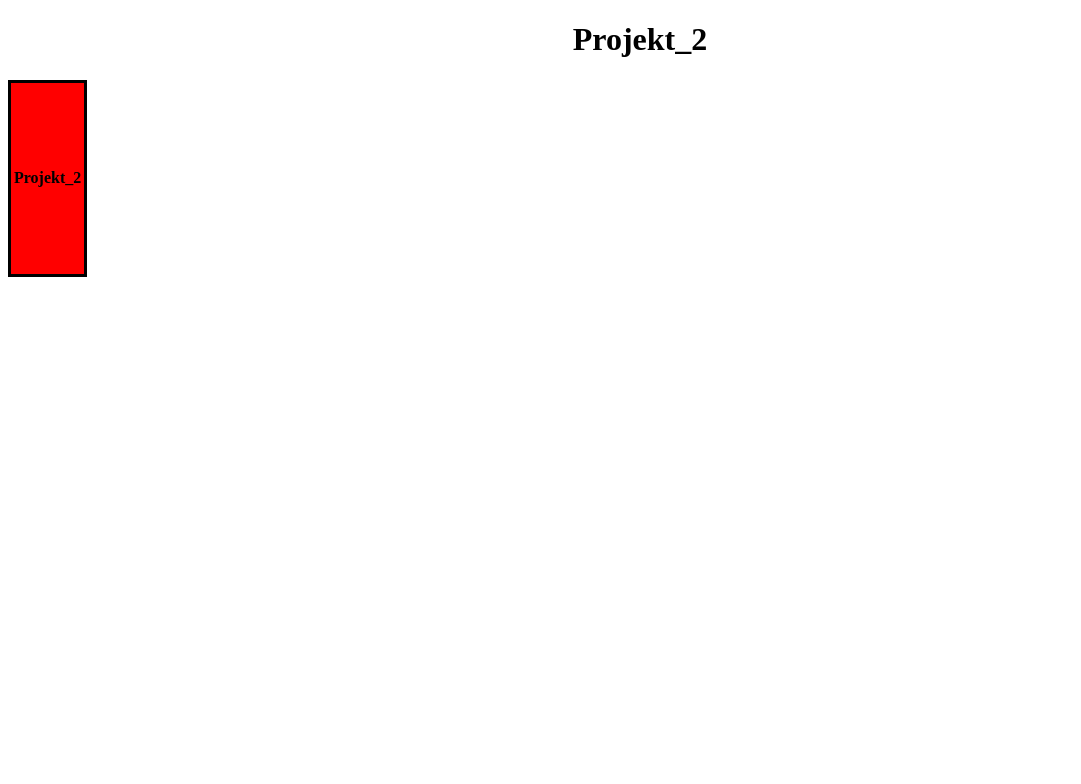
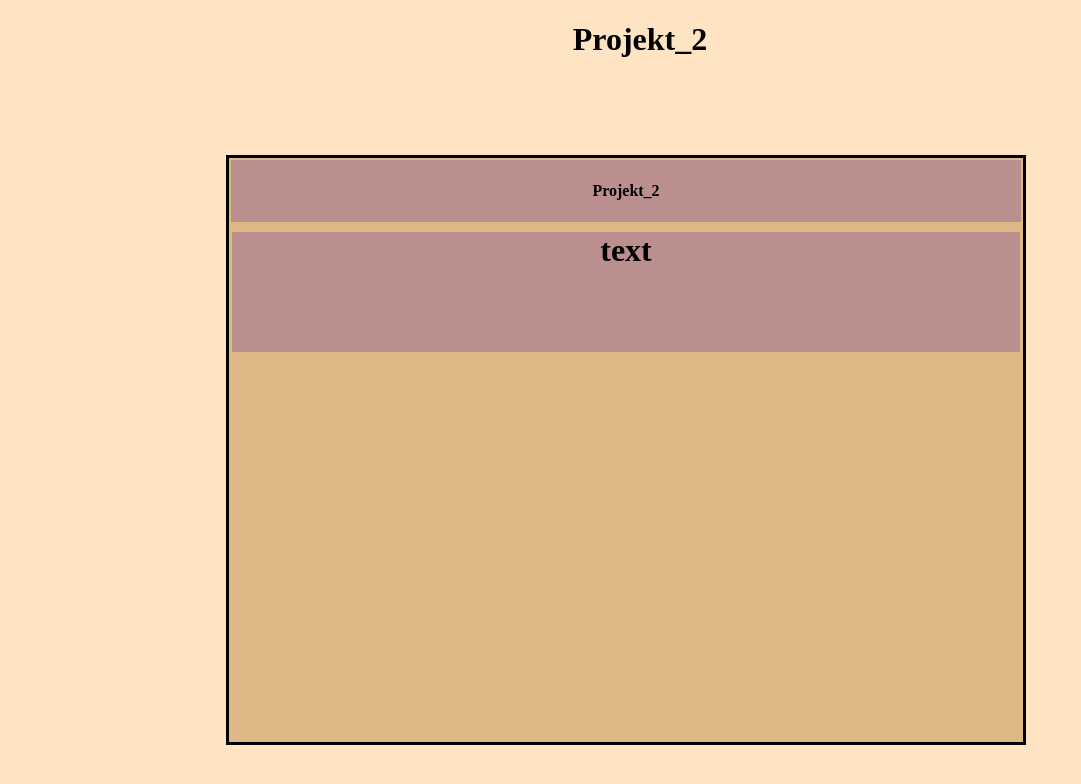
Before and after one commit to albertdrobakha-eng/projekt_2, a plain HTML site: page index.html in a window 1280 px wide. Shown: the whole page, without its empty margins (0-1081 px from the left). Drawn offline with Linux system fonts and the light colour scheme.

Commit message:
Update files

```diff
--- a/index.html
+++ b/index.html
@@ -12,11 +12,19 @@
 	<table class="tabel">
 
 	        <thead>
-            <tr class="head">
-                <th class="esimene"
+            <tr>
+                <th class="head"
                 colspan="2">Projekt_2</th>
             </tr>
         </thead>
+        <tbody>
+        	<tr>
+        		<td>
+        			<h1 class="tbody">text</h1>
+        		</td>
+        	</tr>
+        </tbody>
+
         </table>
 
 </body>
--- a/style.css
+++ b/style.css
@@ -1,19 +1,31 @@
+body {
+	background: bisque;
+}
+
 h1 {
 	text-align: center;
 }
 .tabel {
-	top: 99px;
-	height: 100px;
-	weight: 1800px;
-	left: 100px;
+
+	height: 590px;
+	width: 800px;
+	margin: 50px;
+	position: fixed;
+	top: 50%;
+	left: 45%;
+	transform: translate(-50%, -50%);
 	border: 3px solid black;
-	background: red;
+	background: burlywood;
 }
 .head {
-	top: 99px;
-    left: 18px;
-    weight: 1800px;
-    height: 187px;
-    background: red;
+    top: 40px;
+    width: 300px;
+    height: 60px;
+    background: rosybrown;
 
 }
+.tbody {
+	height: 120px;
+	margin-top: -250px;
+	background: rosybrown;
+}
```
Also changed, not shown: script.js (line endings or trailing spaces).
